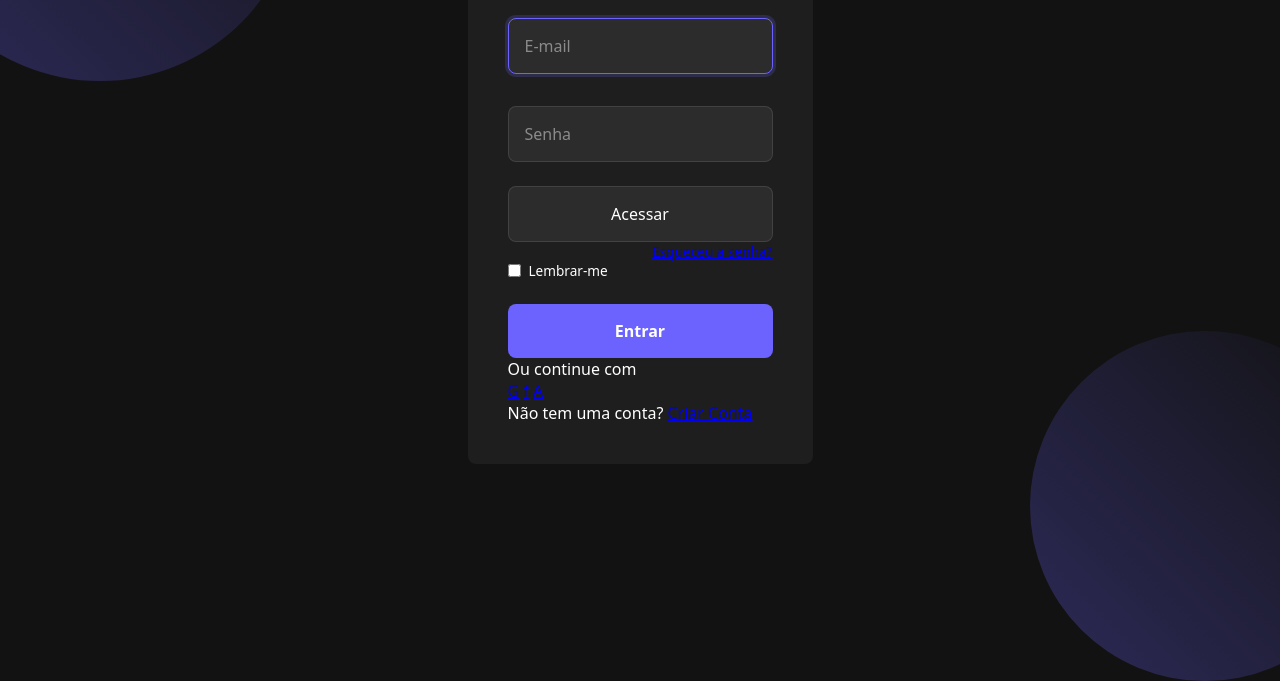
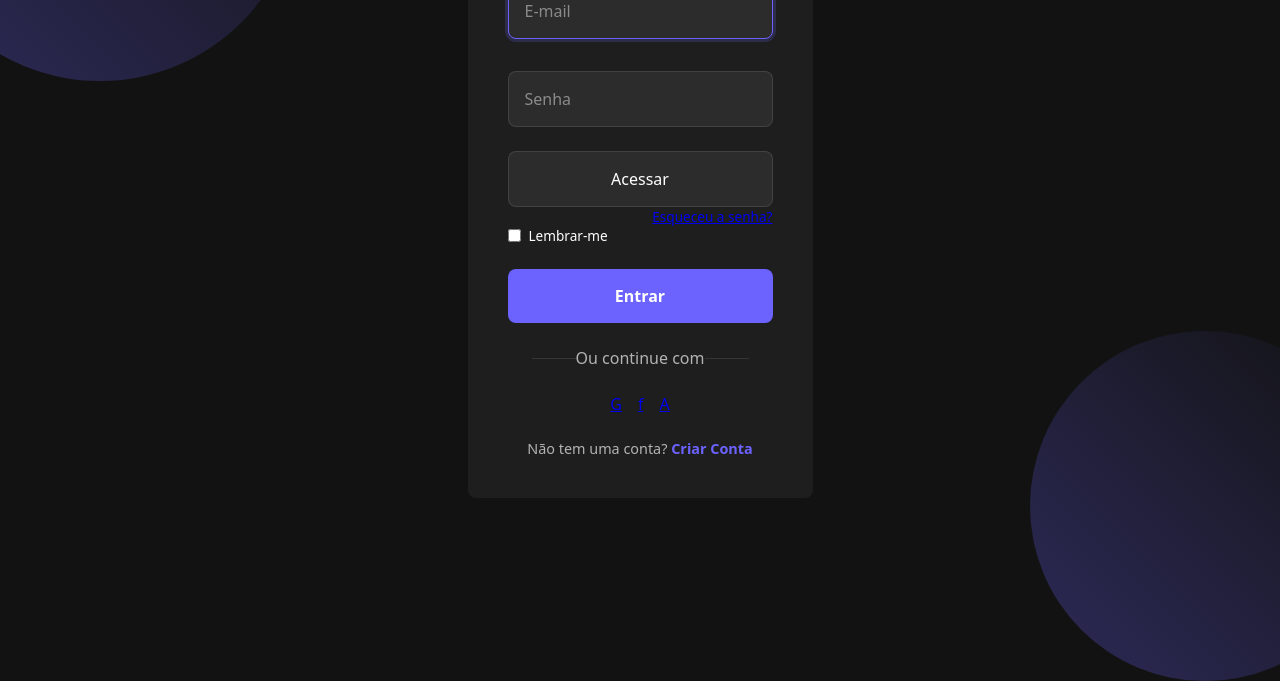
Before and after one commit to RosangelaCardoso/Tela_de_login, a plain HTML site: page index.html in a window 1280 px wide. Shown: the part 219-900 px from the top of the page. Drawn offline with Linux system fonts and the light colour scheme.

Commit message:
singup link

```diff
--- a/css/login.css
+++ b/css/login.css
@@ -141,3 +141,63 @@ transform: translateY(-2px);
 button:active{
     transform: translateY(0);
 }
+
+.divider {
+    display: flex;
+    align-items: center;
+    margin: 1.5rem;
+}
+
+.divider::before,
+.divider::after {
+    content: '';
+    flex: 1;
+    height: 1px;
+    background-color: rgba(255, 255, 255, 0.1);
+}
+
+.divider span {
+    padding: 0 1 rem;
+    color: var(--text-secundary);
+    font-size: 0.85;
+}
+
+.social-login {
+    display: flex;
+    justify-content: center;
+    gap: 1rem;
+    margin-bottom: 1.5rem;
+}
+
+.social-btn {
+    display: flex;
+    align-items: center;
+    justify-content: center;
+    width: 48px;
+    height: 48px;
+    border-radius: 50%;
+    background-color: var(--input-bg);
+    border: 1px solid rgba(255,255,255,0.1);
+    cursor: pointer;
+    transition: var(--transition);
+}
+
+.social-btn:houver{
+    background-color: rgba(255,255,255,0.05);
+    transform: translateY(-5px);
+}
+
+
+.singup-link{
+    text-align: center;
+    margin-top: 1.5rem;
+    color: var(--text-secundary);
+    font-size: 0.9rem;
+}
+
+.singup-link a {
+    color: var(--primary-color);
+    text-decoration: none;
+    font-weight: 600;
+    transition: var(--transition);
+}
```
